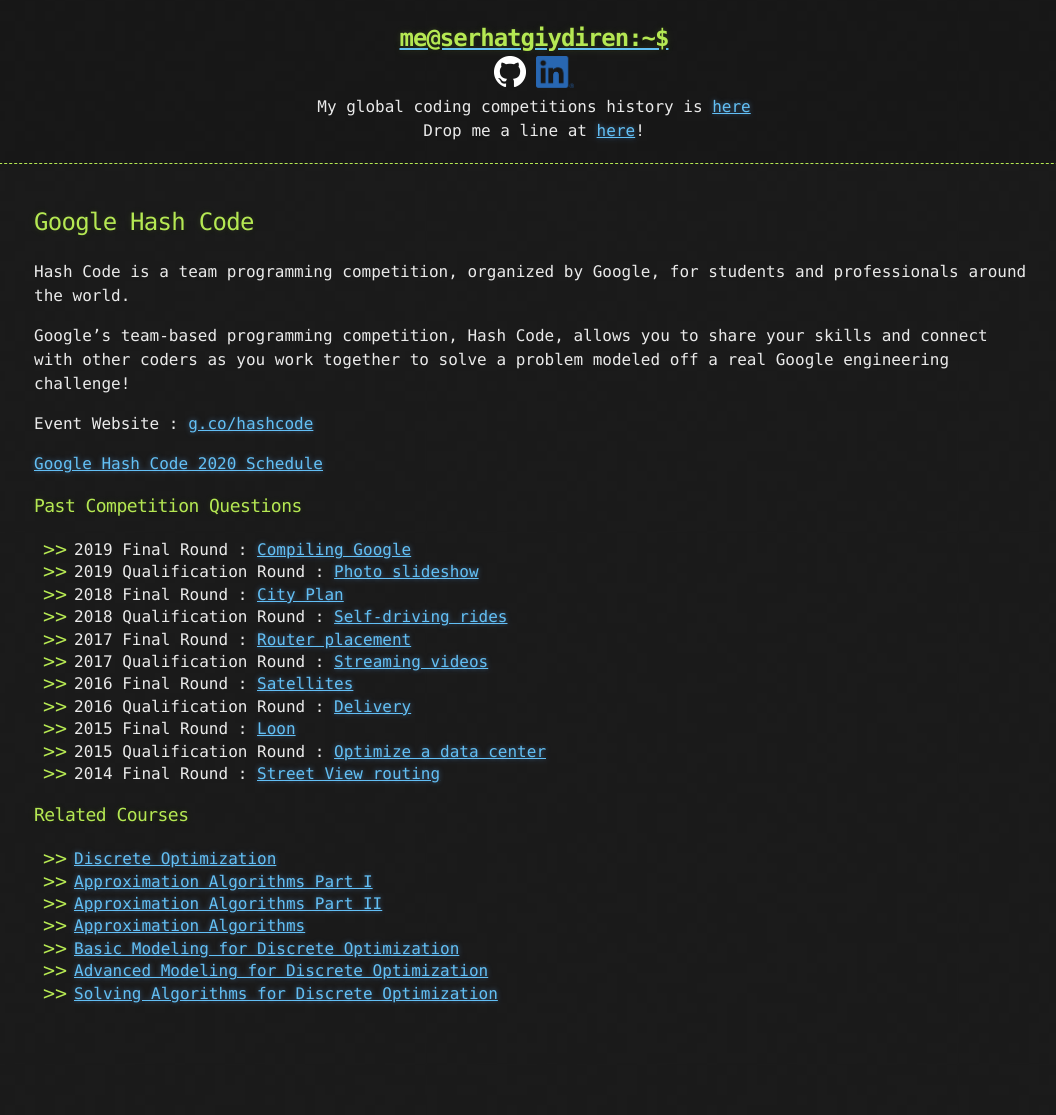
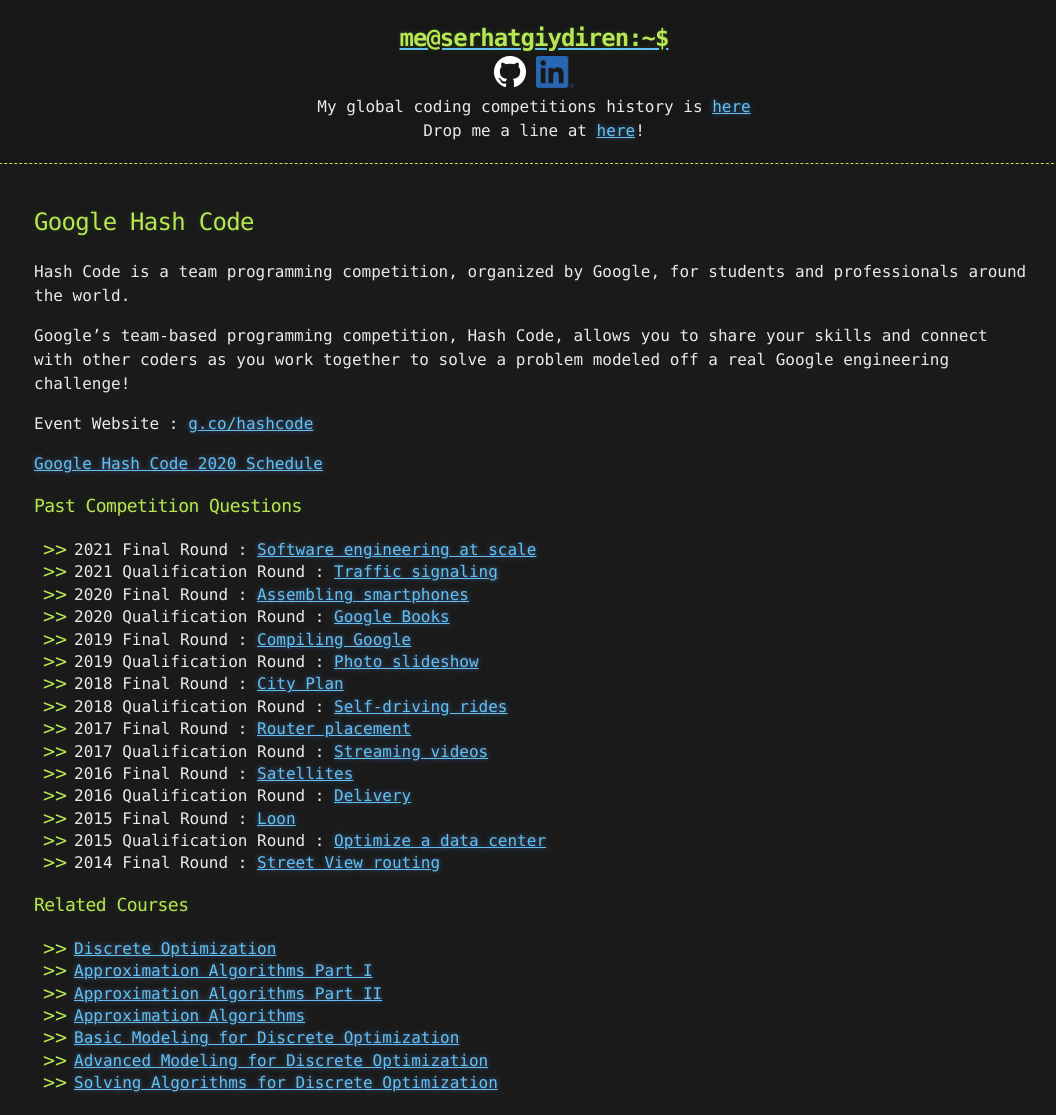
Before and after one commit to goodHunter27/serhatgiydiren.github.io, a Jekyll site: the page built from _posts/2020-01-02-google-hash-code.md, in a window 1280 px wide. Shown: the whole page, without its empty margins (106-1162 px from the left). Built offline with Jekyll 4.4.1, drawn with Linux system fonts in a browser that asks for light colours; before the commit the page ends 1025 px from its top, so only the background shows below that.

Commit message:
Update 2020-01-02-google-hash-code.md

```diff
--- a/_posts/2020-01-02-google-hash-code.md
+++ b/_posts/2020-01-02-google-hash-code.md
@@ -13,6 +13,10 @@
 
 ### Past Competition Questions
 
+* 2021 Final Round : [Software engineering at scale](https://storage.googleapis.com/coding-competitions.appspot.com/HC/2021/world_finals_2021.pdf){:target="_blank"}
+* 2021 Qualification Round : [Traffic signaling](https://storage.googleapis.com/coding-competitions.appspot.com/HC/2021/hashcode_2021_online_qualification_round.pdf){:target="_blank"}
+* 2020 Final Round : [Assembling smartphones](https://storage.googleapis.com/coding-competitions.appspot.com/HC/2020/hashcode2020_final_round.pdf){:target="_blank"}
+* 2020 Qualification Round : [Google Books](https://storage.googleapis.com/coding-competitions.appspot.com/HC/2020/hashcode_2020_online_qualification_round.pdf){:target="_blank"}
 * 2019 Final Round : [Compiling Google](https://storage.googleapis.com/coding-competitions.appspot.com/HC/2019/hashcode2019_final_task.pdf){:target="_blank"}
 * 2019 Qualification Round : [Photo slideshow](https://storage.googleapis.com/coding-competitions.appspot.com/HC/2019/hashcode2019_qualification_task.pdf){:target="_blank"}
 * 2018 Final Round : [City Plan](https://storage.googleapis.com/coding-competitions.appspot.com/HC/2018/hashcode2018_final_task.pdf){:target="_blank"}
```
